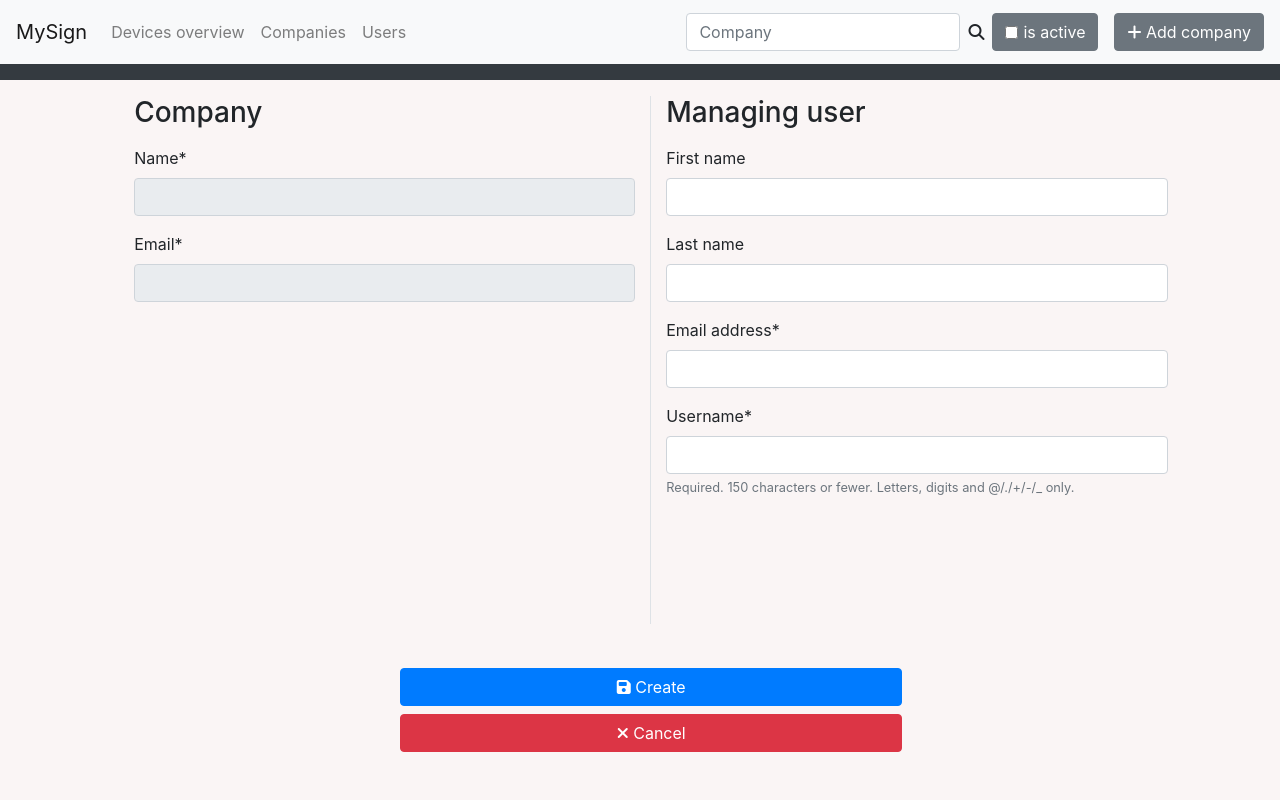
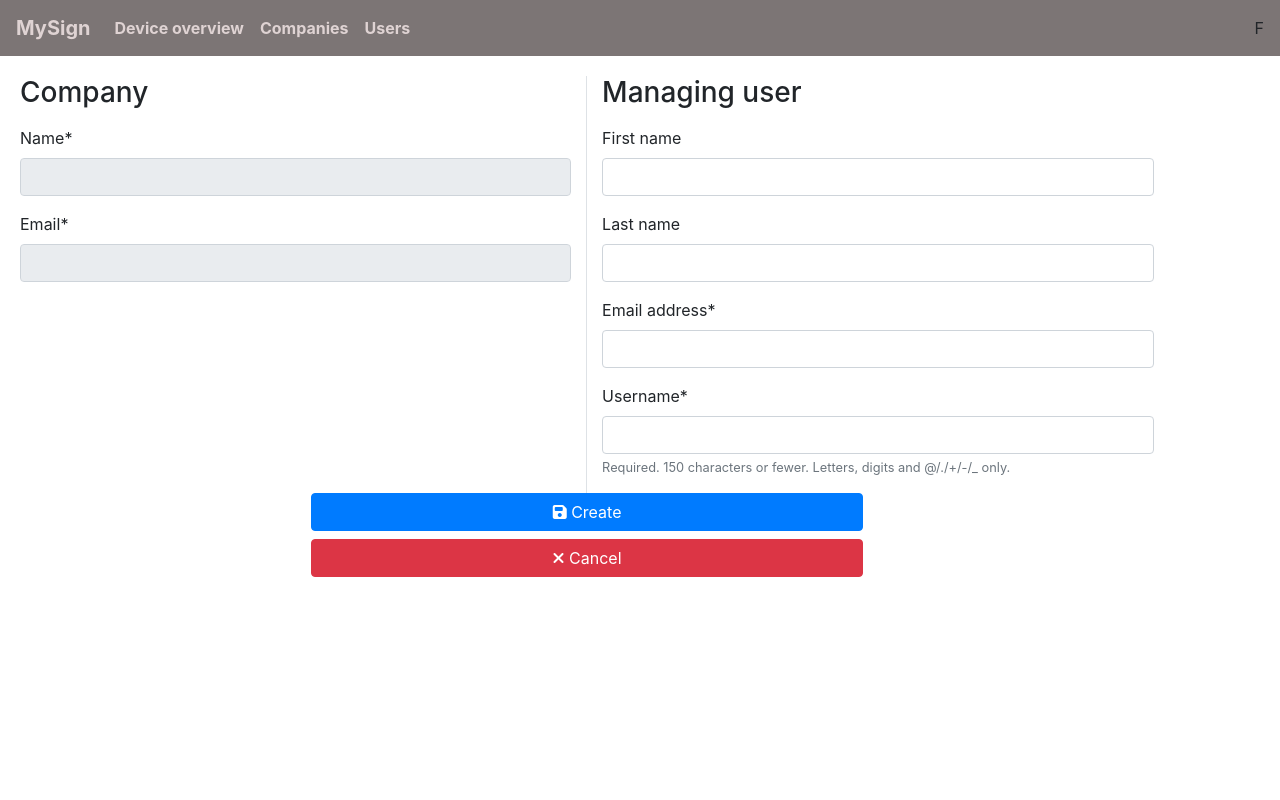
Before and after one commit to mindhashnl/roomsignage, a Django app: page /admin/company in a window 1280 px wide. Run offline with Django 3.2, Linux system fonts and the light colour scheme; the visitor is signed in with stand-in values (Sample User, id 1); some libraries are stand-ins or nearby versions.

Commit message:
Css (#56)
* Navbar styles and reordering page containers

* Navbar styles and reordering page containers

* Navbar styles and reordering page containers - merged correctely

* Navbar styles and reordering page containers

* Navbar styles and reordering page containers

* Navbar styles and reordering page containers

```diff
--- a/mysign_app/static/mysign_app/style/main.css
+++ b/mysign_app/static/mysign_app/style/main.css
@@ -1,5 +1,38 @@
+/*Main style Sheet*/
+
+/*Tag declerations*/
 body {
-    background: #faf5f5;
+    background: #ffbf0f0;
+}
+
+img {
+    max-width: 100%;
+    object-fit: cover;
+}
+
+
+a {
+    font-weight: bold;
+    color: #dfd3d3;
+    transition: 0.5s;
+}
+
+a:hover {
+    color: #7c7575;
+    background-color: #dfd3d3;
+}
+
+/*Custom CSS classes*/
+
+.nav-bg {
+    width: 100%;
+    background-color: #7c7575;
+}
+
+.container-fluid-MySign {
+    margin-top: 60px;
+    margin-left: 20px;
+    margin-right: 20px;
 }
 
 .full-height {
@@ -12,11 +45,6 @@ body {
     overflow: hidden;
 }
 
-img {
-    max-width: 100%;
-    object-fit: cover;
-}
-
 .vh-90 {
     height: 90vh;
 }
--- a/mysign_app/templates/mysign_app/admin/base.html
+++ b/mysign_app/templates/mysign_app/admin/base.html
@@ -3,7 +3,8 @@
 {% block body %}
     {% include 'mysign_app/admin/navbar.html' %}
 
-    <div class="row offset-md-1 vh-90">
+    <div class="container-fluid-MySign">
+        <div class="row">
             {% if json %}
                 {% include 'mysign_app/admin/datatable.html' %}
                 {% include 'mysign_app/admin/form.html' %}
@@ -12,6 +13,7 @@
                 {% endblock %}
             {% endif %}
         </div>
+    </div>
 
 
 {% endblock %}
--- a/mysign_app/templates/mysign_app/admin/datatable.html
+++ b/mysign_app/templates/mysign_app/admin/datatable.html
@@ -1,9 +1,9 @@
 <div class="col-md-8">
     <div class="row">
         <script type="text/javascript">
-        $(document).ready(function () {
-            createDataTable({{json | safe}}, {{list_fields|safe}})
-        });
+            $(document).ready(function () {
+                createDataTable({{json | safe}}, {{list_fields|safe}})
+            });
         </script>
 
 
--- a/mysign_app/templates/mysign_app/admin/navbar.html
+++ b/mysign_app/templates/mysign_app/admin/navbar.html
@@ -1,16 +1,18 @@
-<div class="row">
-    <nav class="navbar col-12 navbar-expand-lg navbar-light bg-light" style="height: 8vh">
-        <a class="navbar-brand" href="#">MySign</a>
+{# ---- Header container ---- #}
+<nav class="navbar navbar-expand-lg fixed-top nav-bg">
+    {% with request.resolver_match.url_name as url_name %}
+        <a class="navbar-brand" href="{% url 'admin_door_devices' %}">MySign</a>
         <button class="navbar-toggler" type="button" data-toggle="collapse" data-target="#navbarNav"
                 aria-controls="navbarNav" aria-expanded="false" aria-label="Toggle navigation">
             <span class="navbar-toggler-icon"></span>
         </button>
+
+        {# ---- Nav bar items ---- #}
         <div class="collapse navbar-collapse" id="navbarNav">
             <ul class="navbar-nav mr-auto">
-                {% with request.resolver_match.url_name as url_name %}
                 <li class="nav-item">
                 <li class="{% if url_name == 'admin_door_devices' %} active {% endif %}">
-                        <a class="nav-link" href="{% url 'admin_door_devices' %}">Devices overview </a></li>
+                    <a class="nav-link" href="{% url 'admin_door_devices' %}">Device overview </a></li>
                 </li>
                 <li class="nav-item">
                 <li class="{% if url_name == 'admin_companies' %} active {% endif %}">
@@ -21,24 +23,21 @@
                 <li class="{% if url_name == 'admin_users' %} active {% endif %}">
                     <a class="nav-link" href="{% url 'admin_users' %}">Users</a>
                 </li>
-                {% endwith %}
             </ul>
         </div>
-        <ul class="nav nav-pills">
-            <form class="form-inline">
-                <input class="form-control" type="search" placeholder="Company" aria-label="Search">
-                <div class="fa fa-search fa-secondary" style="margin: 8px; "></div>
-                <label class="btn btn-secondary mr-3">
-                    <input type="checkbox" autocomplete="off" style="margin-right: 5px; "> is active
-                </label>
-                <a href="{% url 'admin_company_add' %}" class="btn btn-secondary mt-auto" role="button">
-                    <i class="fas fa-plus"></i>
-                    Add company
-                </a>
-            </form>
-        </ul>
+        {# ----   Filter items     #}
+        {#        <ul class="nav nav-pills">#}
+        {#            <form class="form-inline">#}
+        {#                <input class="form-control" type="search" placeholder="Company" aria-label="Search">#}
+        {#                <div class="fa fa-search fa-secondary" style="margin: 15px; "></div>#}
+        {#                <label class="btn btn-secondary mr-3">#}
+        {#                    <input type="checkbox" autocomplete="off" style="margin-right: 5px; "> is active#}
+        {#                </label>#}
+        {#                <a href="#" class="btn btn-secondary mt-auto" role="button">#}
+        {#                    <i class="fas fa-plus"></i>#}F
+        {#                    Add company#}
+        {#                </a>#}
+        {#            </form>#}
+        {#        </ul>#}
+    {% endwith %}
 </nav>
-
-    <nav class="navbar navbar-light bg-dark navbar-fixed-top col-12" style="height: 2vh">
-    </nav>
-</div>
--- a/mysign_app/templates/mysign_app/base.html
+++ b/mysign_app/templates/mysign_app/base.html
@@ -5,7 +5,7 @@
 
 <html lang="en">
 <head>
-    <title>{{title|default:"MySign"}}</title>
+    <title>{{ title|default:"MySign" }}</title>
     <link rel="stylesheet" href="https://stackpath.bootstrapcdn.com/bootstrap/4.3.1/css/bootstrap.min.css"
           integrity="sha384-ggOyR0iXCbMQv3Xipma34MD+dH/1fQ784/j6cY/iJTQUOhcWr7x9JvoRxT2MZw1T" crossorigin="anonymous">
     <script src="https://kit.fontawesome.com/dad11242c0.js"></script>
@@ -31,6 +31,7 @@
     <script src="{% static 'mysign_app/js/datatable.js' %}"></script>
 
     <script>
+
         function fullScreen() {
             var docElm = document.documentElement;
             if (docElm.requestFullscreen) {
@@ -64,17 +65,13 @@
     <meta name="theme-color" content="#ffffff">
 </head>
 <body>
+{% block body %}
+    {% block content %}
+    {% endblock %}
+    {% block extend %}
+    {% endblock %}
+{% endblock %}
+{% include 'partials/messages.html' %}
 
-<div class="container-fluid full-height">
-    {% include 'partials/messages.html' %}
-
-    {% block body %}
-        {% block content %}
-        {% endblock %}
-    {% endblock %}
-</div>
-
-<script src="https://ajax.cloudflare.com/cdn-cgi/scripts/95c75768/cloudflare-static/rocket-loader.min.js"
-        data-cf-settings="492e21ba4dbe2f246c90df61-|49" defer=""></script>
 </body>
 </html>
```
Also changed, not shown: mysign_app/templates/mysign_app/screen.html (+8 -7 lines), mysign_app/templates/mysign_app/admin/company_add.html (indentation only), mysign_app/templates/mysign_app/admin/index.html (indentation only), mysign_app/templates/partials/messages.html (indentation only), mysign_app/templates/registration/login.html (indentation only), 1 other file. Lines whose indentation alone changed are shown as unchanged.
